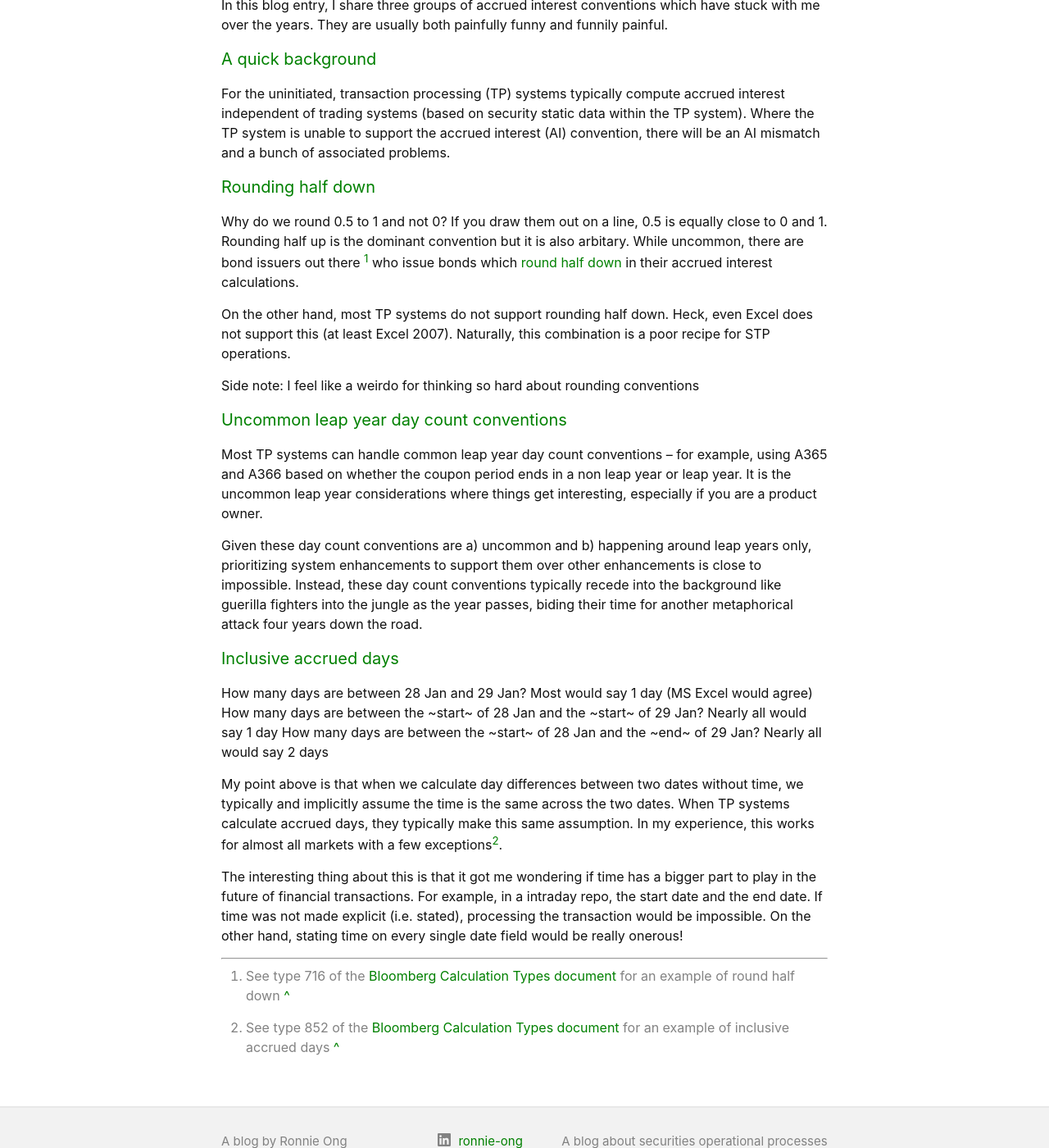
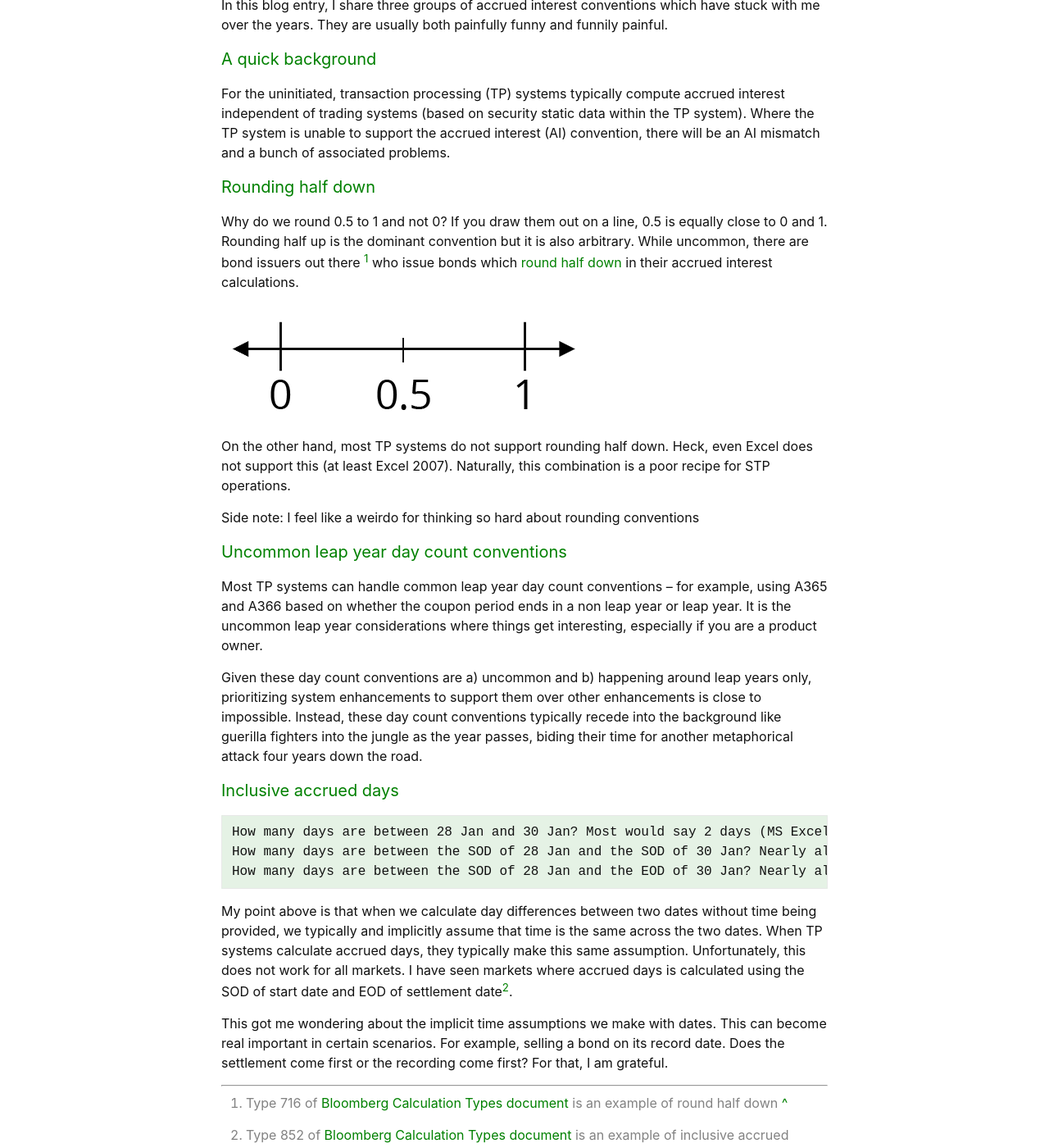
Before and after one commit to ronnieong/secops, a Jekyll site: the page built from _posts/2020-01-28-memorable-accrued-interest-conventions.markdown, in a window 1280 px wide and 1400 px high, scrolled down 250 px. Shown: the whole window at 82% size. Built offline with Jekyll 4.4.1, drawn with Linux system fonts in a browser that asks for light colours; some of the changed text lies outside the part shown.

Commit message:
memorable accrued interest convetions

```diff
--- a/_posts/2020-01-01-understanding-negative-accrued-interest.markdown
+++ b/_posts/2020-01-01-understanding-negative-accrued-interest.markdown
@@ -2,7 +2,7 @@
 layout: post
 title:  How negative accrued interest occurs
 date: 01 Jan 2020
-tags: [settlement, asset-servicing]
+tags: [bonds, settlement, asset-servicing]
 ---
 
 In a typical bond trade, accrued interest [(Investopedia)](https://www.investopedia.com/terms/a/accruedinterest.asp) is paid by the bond buyer to the bond seller.
--- a/_posts/2020-01-07-coupon-claims-due-to-incorrect-record-dates.markdown
+++ b/_posts/2020-01-07-coupon-claims-due-to-incorrect-record-dates.markdown
@@ -2,7 +2,7 @@
 layout: post
 title:  Record dates and coupon claims
 date: 07 Jan 2020
-tags: [settlement, asset-servicing]
+tags: [bonds, settlement, asset-servicing]
 ---
 
 You can find the previous post on [negative accrued interest here]({% post_url 2020-01-01-understanding-negative-accrued-interest %})
--- a/_posts/2020-01-13-contingent-settlement-and-repurchase-agreements.markdown
+++ b/_posts/2020-01-13-contingent-settlement-and-repurchase-agreements.markdown
@@ -2,7 +2,7 @@
 layout: post
 title:  Contingent settlement and repurchase agreements
 date: 13 Jan 2020
-tags: [settlement, repurchase-agreements, securities-lending, operational-risk]
+tags: [bonds, settlement, repurchase-agreements, securities-lending, operational-risk]
 ---
 
 Did you know that the second leg of a repurchase agreement [(Investopedia)](https://www.investopedia.com/terms/r/repurchaseagreement.asp)[^1] can settle while the first leg continues to fail?
--- a/_posts/2020-01-28-my-top-3-memorable-accrued-interest-conventions.markdown
+++ b/_posts/2020-01-28-memorable-accrued-interest-conventions.markdown
@@ -15,7 +15,9 @@ For the uninitiated, transaction processing (TP) systems typically compute accru
 
 ## Rounding half down
 
-Why do we round 0.5 to 1 and not 0? If you draw them out on a line, 0.5 is equally close to 0 and 1. Rounding half up is the dominant convention but it is also arbitary. While uncommon, there are bond issuers out there [^1] who issue bonds which [round half down](https://en.wikipedia.org/wiki/Rounding#Round_half_down) in their accrued interest calculations.
+Why do we round 0.5 to 1 and not 0? If you draw them out on a line, 0.5 is equally close to 0 and 1. Rounding half up is the dominant convention but it is also arbitrary. While uncommon, there are bond issuers out there [^1] who issue bonds which [round half down](https://en.wikipedia.org/wiki/Rounding#Round_half_down) in their accrued interest calculations.
+
+![Coupon Bar Diagram]({{ site.baseurl }}/assets/images/equidistant.png)
 
 On the other hand, most TP systems do not support rounding half down. Heck, even Excel does not support this (at least Excel 2007). Naturally, this combination is a poor recipe for STP operations.
 
@@ -29,15 +31,15 @@ Given these day count conventions are a) uncommon and b) happening around leap y
 
 ## Inclusive accrued days
 
-How many days are between 28 Jan and 29 Jan? Most would say 1 day (MS Excel would agree)
-How many days are between the ~start~ of 28 Jan and the ~start~ of 29 Jan? Nearly all would say 1 day
-How many days are between the ~start~ of 28 Jan and the ~end~ of 29 Jan? Nearly all would say 2 days
+    How many days are between 28 Jan and 30 Jan? Most would say 2 days (MS Excel would agree)
+    How many days are between the SOD of 28 Jan and the SOD of 30 Jan? Nearly all would say 2 days
+    How many days are between the SOD of 28 Jan and the EOD of 30 Jan? Nearly all would say 3 days
 
-My point above is that when we calculate day differences between two dates without time, we typically and implicitly assume the time is the same across the two dates. When TP systems calculate accrued days, they typically make this same assumption. In my experience, this  works for almost all markets with a few exceptions[^2].
+My point above is that when we calculate day differences between two dates without time being provided, we typically and implicitly assume that time is the same across the two dates. When TP systems calculate accrued days, they typically make this same assumption. Unfortunately, this does not work for all markets. I have seen markets where accrued days is calculated using the SOD of start date and EOD of settlement date[^2].
 
-The interesting thing about this is that it got me wondering if time has a bigger part to play in the future of financial transactions. For example, in a intraday repo, the start date and the end date. If time was not made explicit (i.e. stated), processing the transaction would be impossible. On the other hand, stating time on every single date field would be really onerous!
+This got me wondering about the implicit time assumptions we make with dates. This can become real important in certain scenarios. For example, selling a bond on its record date. Does the settlement come first or the recording come first? For that, I am grateful.
 
 ---
 
-[^1]: See type 716 of the [Bloomberg Calculation Types document](https://docplayer.net/12997386-Valid-calculation-types.html) for an example of round half down
-[^2]: See type 852 of the [Bloomberg Calculation Types document](https://docplayer.net/12997386-Valid-calculation-types.html) for an example of inclusive accrued days
+[^1]: Type 716 of [Bloomberg Calculation Types document](https://docplayer.net/12997386-Valid-calculation-types.html) is an example of round half down
+[^2]: Type 852 of [Bloomberg Calculation Types document](https://docplayer.net/12997386-Valid-calculation-types.html) is an example of inclusive accrued days
```
Also changed, not shown: other parts of _posts/2020-01-28-memorable-accrued-interest-conventions.markdown (+1 -1 lines), assets/images/equidistant.png (added).
